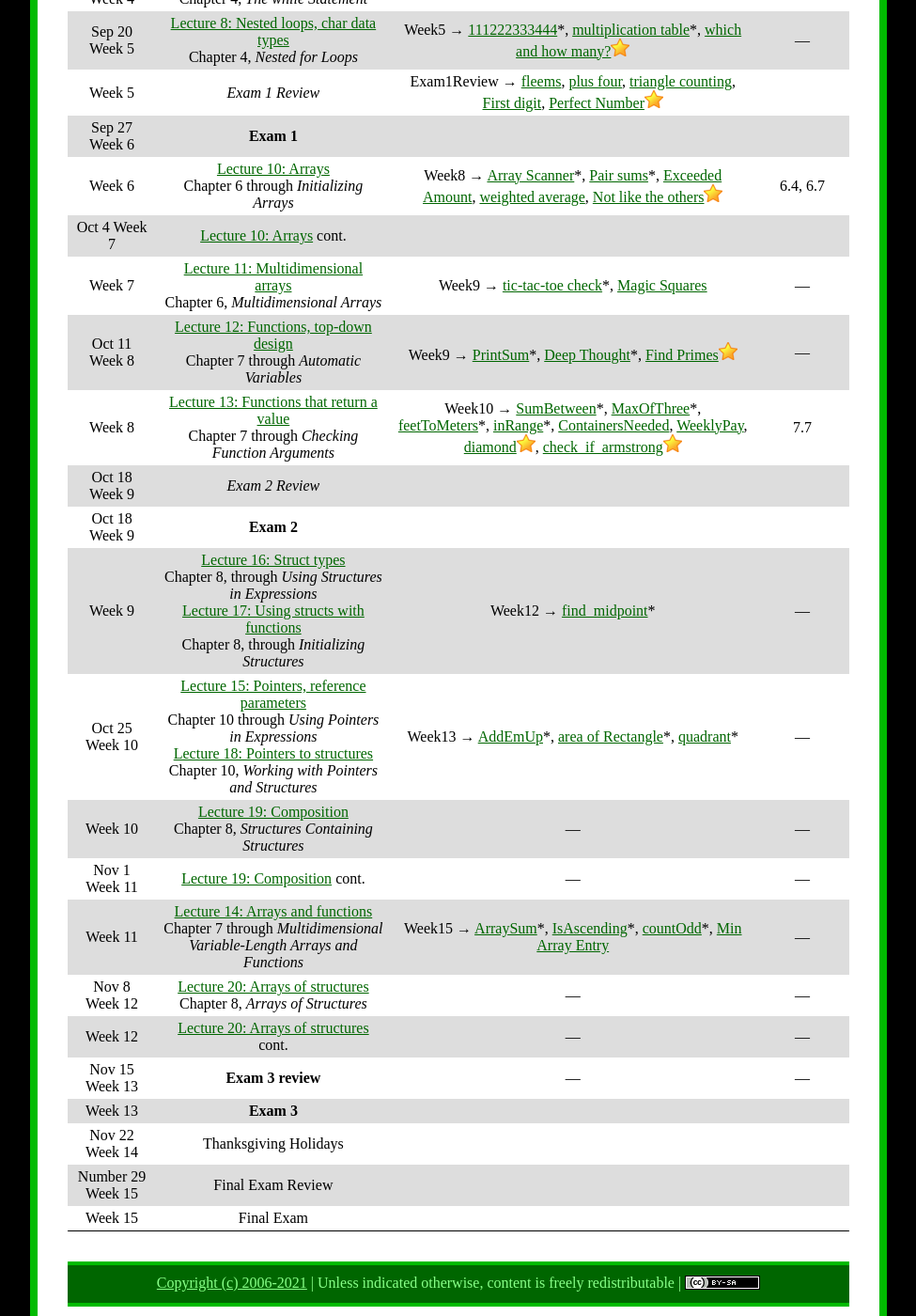
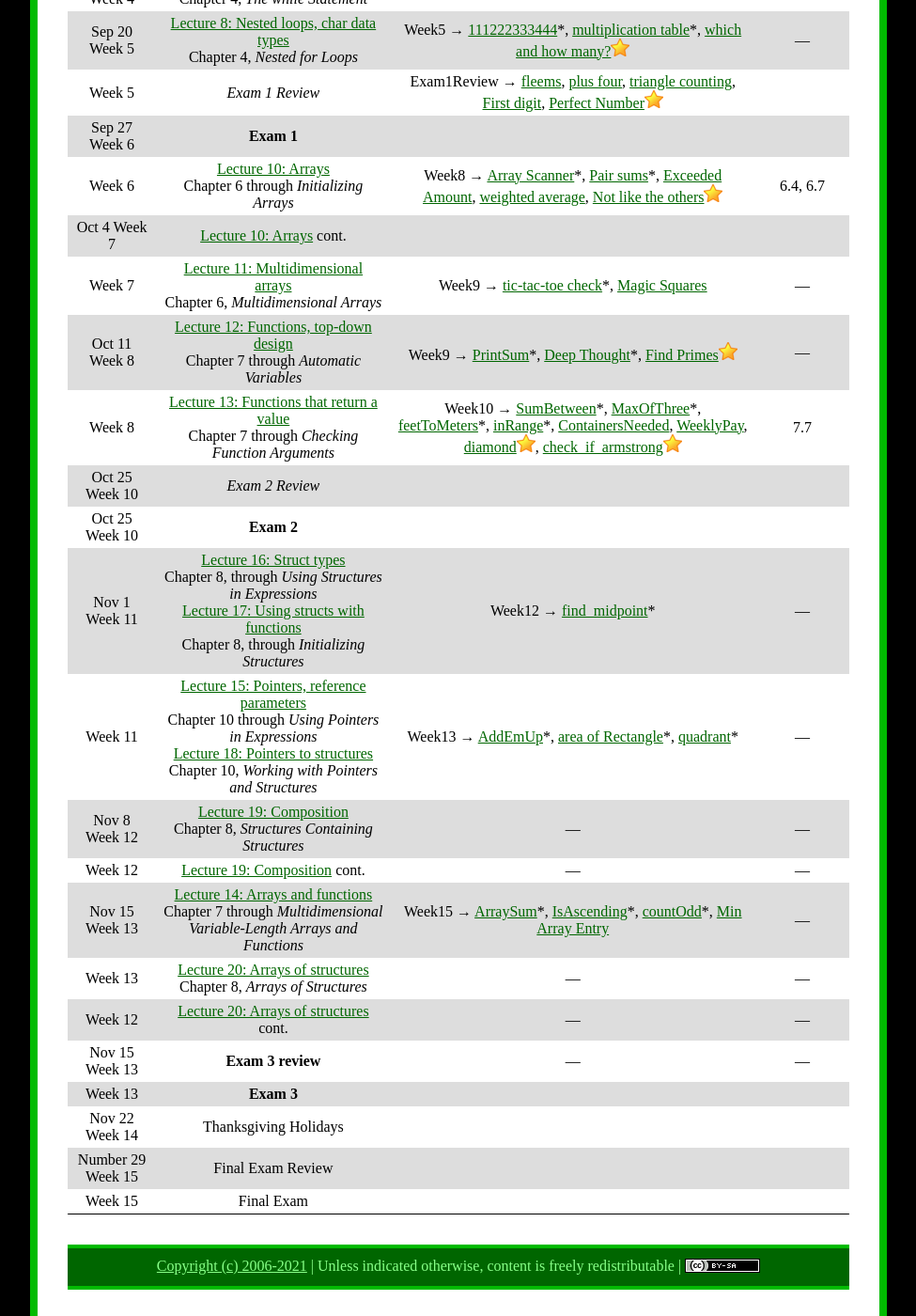
Before and after one commit to ycpcs/cs101-fall2021, a Jekyll site: the page built from schedule_new.md, in a window 1280 px wide and 1400 px high, scrolled down 823 px. Shown: the whole window at 94% size, without its empty margins (152-1127 px from the left). Built offline with Jekyll 4.4.1, drawn with Linux system fonts in a browser that asks for light colours.

Commit message:
updated home page and schedule to reflect fall break

```diff
--- a/schedule_new.md
+++ b/schedule_new.md
@@ -29,14 +29,14 @@ Oct 4 Week 7  | [Lecture 10: Arrays](lectures/lecture10.html) cont. | |
 Week 7  | [Lecture 11: Multidimensional arrays](lectures/lecture11.html)<br>Chapter 6, *Multidimensional Arrays* | Week9 &rarr; [tic-tac-toe check](https://cs.ycp.edu/cloudcoder/#exercise?c=27,p=1336)\*, [Magic Squares](https://cs.ycp.edu/cloudcoder/#exercise?c=27,p=1347) | &mdash;
 Oct 11 Week 8  | [Lecture 12: Functions, top-down design](lectures/lecture12.html)<br>Chapter 7 through *Automatic Variables* | Week9 &rarr;  [PrintSum](https://cs.ycp.edu/cloudcoder/#exercise?c=27,p=1309)\*, [Deep Thought](https://cs.ycp.edu/cloudcoder/#exercise?c=27,p=1310)\*, [Find Primes](https://cs.ycp.edu/cloudcoder/#exercise?c=27,p=1311)![gold star](img/goldstar-tiny.png) | &mdash;
 Week 8 | [Lecture 13: Functions that return a value](lectures/lecture13.html)<br>Chapter 7 through *Checking Function Arguments* | Week10 &rarr; [SumBetween](https://cs.ycp.edu/cloudcoder/#exercise?c=27,p=1315)\*, [MaxOfThree](https://cs.ycp.edu/cloudcoder/#exercise?c=27,p=1316)\*, [feetToMeters](https://cs.ycp.edu/cloudcoder/#exercise?c=27,p=1333)\*, [inRange](https://cs.ycp.edu/cloudcoder/#exercise?c=27,p=1334)\*, [ContainersNeeded](https://cs.ycp.edu/cloudcoder/#exercise?c=27,p=1345), [WeeklyPay](https://cs.ycp.edu/cloudcoder/#exercise?c=27,p=1346), [diamond](https://cs.ycp.edu/cloudcoder/#exercise?c=27,p=1335)![gold star](img/goldstar-tiny.png), [check\_if\_armstrong](https://cs.ycp.edu/cloudcoder/#exercise?c=27,p=1354)![gold star](img/goldstar-tiny.png) | 7.7
-Oct 18 Week 9 | *Exam 2 Review* | |
-Oct 18 Week 9 | **Exam 2** | |
-Week 9 | [Lecture 16: Struct types](lectures/lecture16.html)<br>Chapter 8, through *Using Structures in Expressions*<br>[Lecture 17: Using structs with functions](lectures/lecture17.html)<br>Chapter 8, through *Initializing Structures* | Week12 &rarr; [find\_midpoint](https://cs.ycp.edu/cloudcoder/#exercise?c=27,p=1362)\* | &mdash;
-Oct 25 Week 10| [Lecture 15: Pointers, reference parameters](lectures/lecture15.html)<br>Chapter 10 through *Using Pointers in Expressions* <br /> [Lecture 18: Pointers to structures](lectures/lecture18.html)<br>Chapter 10, *Working with Pointers and Structures* | Week13 &rarr; [AddEmUp](https://cs.ycp.edu/cloudcoder/#exercise?c=27,p=1317)\*, [area of Rectangle](https://cs.ycp.edu/cloudcoder/#exercise?c=27,p=1318)\*, [quadrant](https://cs.ycp.edu/cloudcoder/#exercise?c=27,p=1344)\* | &mdash;
-Week 10  | [Lecture 19: Composition](lectures/lecture19.html)<br>Chapter 8, *Structures Containing Structures* | &mdash; | &mdash;
-Nov 1 Week 11 | [Lecture 19: Composition](lectures/lecture19.html) cont. | &mdash; | &mdash;
-Week 11  | [Lecture 14: Arrays and functions](lectures/lecture14.html)<br>Chapter 7 through *Multidimensional Variable-Length Arrays and Functions* | Week15 &rarr; [ArraySum](https://cs.ycp.edu/cloudcoder/#exercise?c=27,p=1312)\*, [IsAscending](https://cs.ycp.edu/cloudcoder/#exercise?c=27,p=1314)\*, [countOdd](https://cs.ycp.edu/cloudcoder/#exercise?c=27,p=1313)\*, [Min Array Entry](https://cs.ycp.edu/cloudcoder/#exercise?c=27,p=1348) | &mdash;
-Nov 8 Week 12 | [Lecture 20: Arrays of structures](lectures/lecture20.html)<br>Chapter 8, *Arrays of Structures* | &mdash; | &mdash;
+Oct 25 Week 10 | *Exam 2 Review* | |
+Oct 25 Week 10 | **Exam 2** | |
+Nov 1 Week 11 | [Lecture 16: Struct types](lectures/lecture16.html)<br>Chapter 8, through *Using Structures in Expressions*<br>[Lecture 17: Using structs with functions](lectures/lecture17.html)<br>Chapter 8, through *Initializing Structures* | Week12 &rarr; [find\_midpoint](https://cs.ycp.edu/cloudcoder/#exercise?c=27,p=1362)\* | &mdash;
+Week 11| [Lecture 15: Pointers, reference parameters](lectures/lecture15.html)<br>Chapter 10 through *Using Pointers in Expressions* <br /> [Lecture 18: Pointers to structures](lectures/lecture18.html)<br>Chapter 10, *Working with Pointers and Structures* | Week13 &rarr; [AddEmUp](https://cs.ycp.edu/cloudcoder/#exercise?c=27,p=1317)\*, [area of Rectangle](https://cs.ycp.edu/cloudcoder/#exercise?c=27,p=1318)\*, [quadrant](https://cs.ycp.edu/cloudcoder/#exercise?c=27,p=1344)\* | &mdash;
+Nov 8 Week 12  | [Lecture 19: Composition](lectures/lecture19.html)<br>Chapter 8, *Structures Containing Structures* | &mdash; | &mdash;
+Week 12 | [Lecture 19: Composition](lectures/lecture19.html) cont. | &mdash; | &mdash;
+Nov 15 Week 13  | [Lecture 14: Arrays and functions](lectures/lecture14.html)<br>Chapter 7 through *Multidimensional Variable-Length Arrays and Functions* | Week15 &rarr; [ArraySum](https://cs.ycp.edu/cloudcoder/#exercise?c=27,p=1312)\*, [IsAscending](https://cs.ycp.edu/cloudcoder/#exercise?c=27,p=1314)\*, [countOdd](https://cs.ycp.edu/cloudcoder/#exercise?c=27,p=1313)\*, [Min Array Entry](https://cs.ycp.edu/cloudcoder/#exercise?c=27,p=1348) | &mdash;
+Week 13 | [Lecture 20: Arrays of structures](lectures/lecture20.html)<br>Chapter 8, *Arrays of Structures* | &mdash; | &mdash;
 Week 12 | [Lecture 20: Arrays of structures](lectures/lecture20.html) cont. | &mdash; | &mdash;
 Nov 15 Week 13 | **Exam 3 review** | &mdash; | &mdash;
 Week 13 | **Exam 3** |  |
```
Also changed, not shown: index.md (+1 -1 lines).
